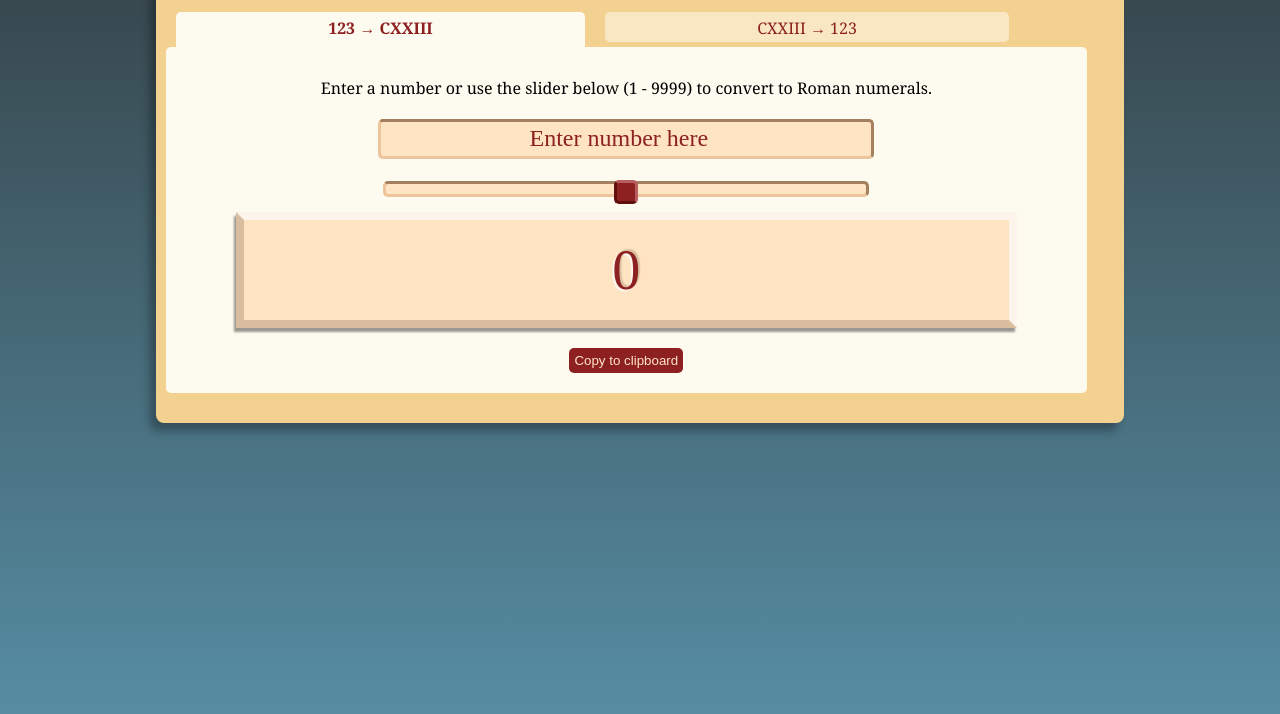
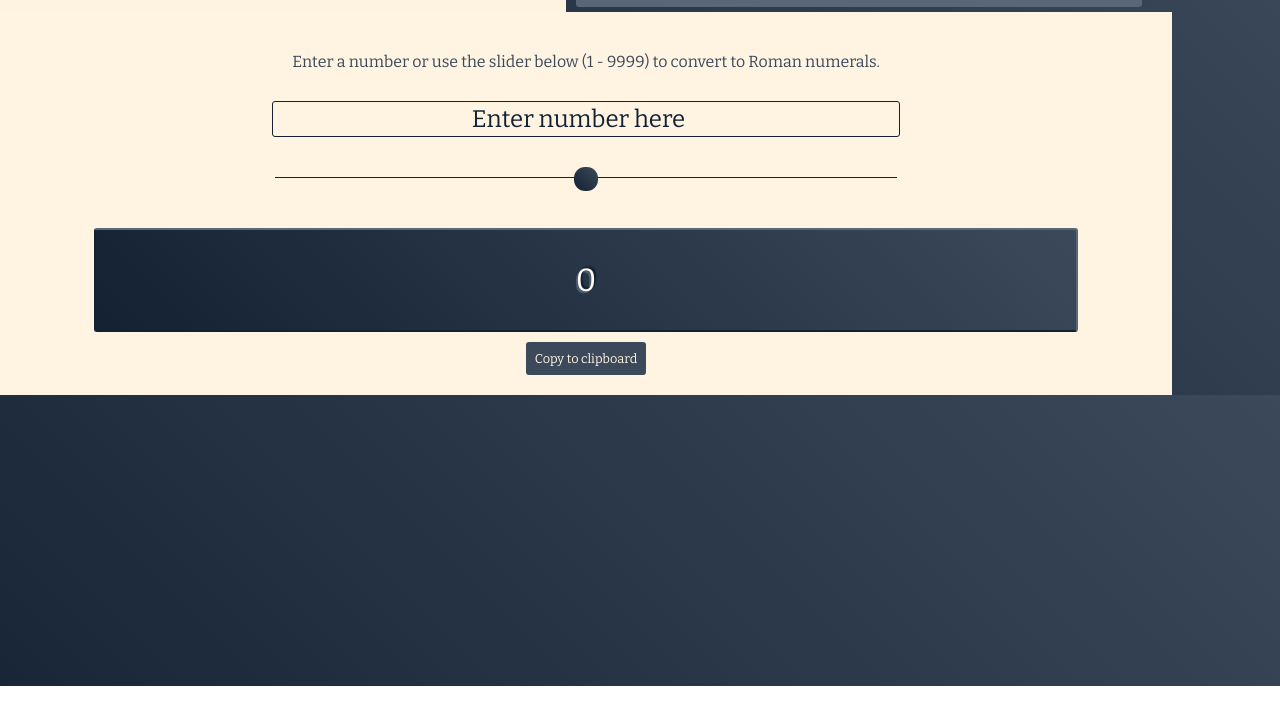
Before and after one commit to DimitriRem/Roman-Numeral-Converter, a plain HTML site: page index.html in a window 1280 px wide. Shown: the part 114-828 px from the top of the page. After the commit the page ends 800 px from the top, so only its background shows below. Drawn offline with nearby package versions, Linux system fonts and the light colour scheme.

Commit message:
updating to do Bard query

```diff
--- a/index.html
+++ b/index.html
@@ -1,48 +1,84 @@
 <!DOCTYPE html>
 <html lang="en">
-
   <head>
-    <meta charset="UTF-8">
-    <meta name="viewport" content="width=device-width, initial-scale=1.0">
+    <meta charset="UTF-8" />
+    <meta name="viewport" content="width=device-width, initial-scale=1.0" />
     <title>Roman Numeral Converter</title>
     <link rel="stylesheet" href="styles.css" />
+    <link rel="preconnect" href="https://fonts.googleapis.com" />
+    <link rel="preconnect" href="https://fonts.gstatic.com" crossorigin />
+    <link
+      href="https://fonts.googleapis.com/css2?family=Bitter&display=swap"
+      rel="stylesheet"
+    />
   </head>
 
   <body>
-    <div id="mainContainer">
     <h1>Roman Numeral Converter</h1>
+
     <div id="conversionSelector">
-            <div class="button-active" id="button-AtoR" onclick="AtoR()">123 &rarr; CXXIII</div>
-            <div class="button" id="button-RtoA" onclick="RtoA()"> CXXIII &rarr; 123</div>
+      <div class="button-active" id="button-AtoR" onclick="AtoR()">
+        123 &rarr; CXXIII
+      </div>
+      <div class="button" id="button-RtoA" onclick="RtoA()">
+        CXXIII &rarr; 123
+      </div>
     </div>
 
     <div id="subContainerAtoR">
-            <p>Enter a number or use the slider below (1 - 9999) to convert to Roman numerals.</p>
+      <p>
+        Enter a number or use the slider below (1 - 9999) to convert to Roman
+        numerals.
+      </p>
       <form>
-                <input type="number" min="1" max="9999" id="numberInput" name="numberInput"
-                    placeholder="Enter number here" required>
-                <input type="range" id="slider" name="slider" min="1" max="9999" step=1>
+        <input
+          type="number"
+          min="1"
+          max="9999"
+          id="numberInput"
+          name="numberInput"
+          class="numberInput"
+          placeholder="Enter number here"
+          required
+        />
+        <input
+          type="range"
+          id="slider"
+          name="slider"
+          min="1"
+          max="9999"
+          step="1"
+        />
       </form>
-            <div id="outputContainer">
-                <div id="output">0</div>
+      <div id="outputContainer" class="outputContainer">
+        <div id="output" class="output">0</div>
       </div>
-            <button type="button" onclick="copyToClipboard()">Copy to clipboard</button>
+      <div class="clipboardButton" onclick="copyToClipboard()">
+        Copy to clipboard
+      </div>
     </div>
 
     <div id="subContainerRtoA">
-            <p>Enter Roman numerals below to convert to Arabic (standard) numerals.</p>
+      <p>
+        Enter Roman numerals below to convert to Arabic (standard) numerals.
+      </p>
       <form>
-                <input type="text" id="romanInput" name="romanInput" placeholder="Enter Roman numeral here" required>
+        <input
+          type="text"
+          id="romanInput"
+          name="romanInput"
+          class="numberInput"
+          placeholder="Enter Roman numeral here"
+          required
+        />
       </form>
-            <div id="romanOutputContainer">
-                <div id="romanOutput">0</div>
+      <div id="romanOutputContainer" class="outputContainer">
+        <div id="romanOutput" class="output">0</div>
       </div>
-            <button type="button" onclick="copyToClipboard()">Copy to clipboard</button>
+      <div class="clipboardButton" onclick="copyToClipboard()">
+        Copy to clipboard
       </div>
-
-
     </div>
     <script defer src="main.js"></script>
   </body>
-
 </html>
--- a/styles.css
+++ b/styles.css
@@ -1,26 +1,21 @@
 body {
-    background-image: linear-gradient(#333e42, #568da3);
-    height: 100vh;
-    font-family: Cambria, Cochin, Georgia, Times, 'Times New Roman', serif;
-}
-
-#mainContainer {
-    width: 75%;
-    margin:20px auto;
-    text-align:center;
-    background-color: #f3d191;
-    padding:10px;
-    padding-bottom:30px;
-    border-radius: 8px;
-    box-shadow: -6px 8px 8px rgba(0, 0, 0, 0.3) ;
+  background-image: linear-gradient(45deg, #142132, #3c495b);
+  height: 100%;
+  width: 90%;
+  font-family: "Bitter", Cambria, Cochin, Georgia, Times, "Times New Roman",
+    serif;
+    margin: 0px;
 }
 
 #subContainerAtoR {
-  display:block;
-  width:95%;
-  background-color: #fdfbef;
-  border-radius:5px;
+  display: block;
+  width: 100%;
+  background-color: #fff4e2;
+  border-radius: 0;
   padding: 10px;
+  color: #3c495b;
+  text-align: center;
+
 }
 
 form {
@@ -28,180 +23,133 @@ form {
 }
 
 P {
-  margin: auto;
+  margin: 30px auto;
+  color: #3c495b;
 }
 
 #subContainerRtoA {
   display: none;
-  width:95%;
-  background-color: #fdfbef;
-  border-radius:5px;
+  width: 100%;
+  background-color: #fff4e2;
+  border-radius: 0;
   padding: 10px;
+  color: #3c495b;
+  text-align: center;
 }
 
 h1 {
-    color: #8d2020;
+  color: #fff4e2;
   font-size: 2em;
-    padding-bottom:10px;
+  padding-bottom: 10px;
+  width: 100%;
+  text-align: center;
 }
 
-
 #conversionSelector {
-  width:90%;
+  width: 100%;
   display: flex;
   flex-direction: row;
-  justify-content: space-evenly;
-}
-
-button {
-  background-color:#8d2020;
-  color: #ffe4c4;
-  border: 0;
-  padding: 5px;
-  cursor: pointer;
-  border-radius: 5px;
-  flex-grow: 1;
-  margin: 10px 20px;
+  justify-content: space-between;
 }
 
 .button-active {
-  background-color:#fdfbef;
-  color: #8d2020;
+  background-color: #fef3df;
+  color: #3c495b;
   border: 0;
   padding: 5px;
   cursor: pointer;
   border-radius: 5px 5px 0 0;
   flex-grow: 1;
-  margin: 0px 10px;
-  height:25px;
+  height: 25px;
   font-weight: bold;
+  text-align: center;
 }
 
 .button {
-  background-color:#fdfbef85;
-  color: #8d2020;
-  border: 0;
+  background-color: #596677;
+  color: #fef3df;
   padding: 5px;
   cursor: pointer;
-  border-radius: 5px;
+  border-radius: 3px;
   flex-grow: 1;
   margin: 0px 10px;
   height: 20px;
+  text-align: center;
 }
 
 .button:hover {
-  background-color:#fdfbef;
+  background-color: #8190a3;
 }
 
-p {
-  width:70%;
-  margin: 20px auto;
+.clipboardButton {
+  background-color: #3c495b;
+  font-size: 0.8rem;
+  color: #fff4e2;
+  border: 0;
+  padding: 9px;
+  cursor: pointer;
+  border-radius: 3px;
+  margin: 10px auto;
+  width: fit-content
 }
 
-#numberInput {
+.clipboardButton:hover {
+  background-color: #8190a3;
+}
+
+.numberInput {
   width: 60%;
   height: 2rem;
-    text-align:center;
-    font-family: 'Times New Roman', Times, serif;
+  text-align: center;
+  font-family: "Bitter", "Times New Roman", Times, serif;
   font-size: 1.5rem;
-    background-color: #ffe4c4;
-    color: #8d2020;
-    border: 3px solid ;
-    border-bottom-color: #eec49c;
-    border-left-color: #eec49c;
-    border-top-color: #a5805e;
-    border-right-color: #a5805e;
-    margin-bottom: 20px;
-    border-radius: 5px;
+  border: 1px solid #142132;
+  background-color:transparent;
+  color:#142132;
+  border-radius: 3px;
 }
 
-#romanInput {
-  width: 60%;
-  height: 2rem;
-  text-align:center;
-  font-family: 'Times New Roman', Times, serif;
+.numberInput::placeholder {
+  font-family: "Bitter", "Times New Roman", Times, serif;
   font-size: 1.5rem;
-  background-color: #ffe4c4;
-  color: #8d2020;
-  border: 3px solid ;
-  border-bottom-color: #eec49c;
-  border-left-color: #eec49c;
-  border-top-color: #a5805e;
-  border-right-color: #a5805e;
-  margin-bottom: 20px;
-  border-radius: 5px;
+  color: #142132;
 }
 
-#numberInput::placeholder {
-    font-family: 'Times New Roman', Times, serif;
-    font-size: 1.5rem;
-    color: #8d2020;
-}
-
-#romanInput::placeholder {
-  font-family: 'Times New Roman', Times, serif;
-  font-size: 1.5rem;
-  color: #8d2020;
-}
-
-#outputContainer {
-    border: 8px solid;
+.outputContainer {
+  background-image: linear-gradient(45deg, #142132, #3c495b);
+  border: 2px solid;
   width: 85%;
   height: 100px;
-    margin:10px auto;
-    font-size: 3.5rem;
-    background-color: #ffe4c4;
-    border-top-color: #fdf5ec;
-    border-right-color: #fdf5ec;
-    border-bottom-color: #d8be9e;
-    border-left-color: #d8be9e;
-    box-shadow: -2px 4px 2px rgba(0, 0, 0, 0.4) ;
+  margin: 10px auto;
+  font-size: 2rem;
+  border-radius: 3px;
+  border-top-color: #5c6877;
+  border-right-color: #5c6877;
+  border-bottom-color: #142132;
+  border-left-color: #142132;
   display: flex;
   flex-direction: row;
   justify-content: center;
   align-items: center;
   flex-wrap: wrap;
   overflow: auto;
+  max-width: 100%;
 }
 
-#romanOutputContainer {
-  border: 8px solid;
-  width: 85%;
-  height: 100px;
-  margin:10px auto;
-  font-size: 3.5rem;
-  background-color: #ffe4c4;
-  border-top-color: #fdf5ec;
-  border-right-color: #fdf5ec;
-  border-bottom-color: #d8be9e;
-  border-left-color: #d8be9e;
-  box-shadow: -2px 4px 2px rgba(0, 0, 0, 0.4) ;
+.output {
+  font-family: "Bitter", "Times New Roman", Times, serif;
+  color: #fffaf1;
+  text-shadow: 2px -2px 1px #142132, -2px 2px 0px #4c5c72;
   display: flex;
-  flex-direction: row;
-  justify-content: center;
-  align-items: center;
 flex-wrap: wrap;
-  overflow: auto;
-}
-
-#output {
-    font-family: 'Times New Roman', Times, serif;
-    color: #8d2020;
-    text-shadow: 2px -2px 1px #d8be9e, -2px 2px 0px #fdf5ec;
-}
-
-#romanOutput {
-  font-family: 'Times New Roman', Times, serif;
-  color: #8d2020;
-  text-shadow: 2px -2px 1px #d8be9e, -2px 2px 0px #fdf5ec;
-}
-
-form {
-  width:90%;
+max-width: 100%;
+font-size: 2rem;
 }
 
 
-
+form {
+  width: 90%;
+}
 
 /*  SLIDER  */
 /*********** Baseline, reset styles ***********/
@@ -211,7 +159,7 @@ input[type="range"] {
   background: transparent;
   cursor: pointer;
   width: 60%;
-
+  margin: 40px auto;
 }
 
 /* Removes default focus */
@@ -222,81 +170,57 @@ input[type="range"] {
 /******** Chrome, Safari, Opera and Edge Chromium styles ********/
 /* slider track */
 input[type="range"]::-webkit-slider-runnable-track {
-    background-color: #ffe4c4;
-    border-radius: 0rem;
-    height: 1rem;
-    border: 3px solid ;
-    border-bottom-color: #eec49c;
-    border-left-color: #eec49c;
-    border-top-color: #a5805e;
-    border-right-color: #a5805e;
-    border-radius: 5px;
+  background-color: #142132;
+  height: 1px;
+
 }
 
 /* slider thumb */
 input[type="range"]::-webkit-slider-thumb {
   -webkit-appearance: none; /* Override default look */
   appearance: none;
-    margin-top: -4px; /* Centers thumb on the track */
-    background-color: #8d2020;
-    border-radius: 0rem;
-    border: 3px solid ;
-    border-bottom-color: #610e0e;
-    border-left-color: #610e0e;
-    border-top-color: #b95e5e;
-    border-right-color: #b95e5e;
+  margin-top: -10px; /* Centers thumb on the track */
+  background-image: linear-gradient(45deg, #142132, #3c495b);
+  background-color: #142132;
   height: 1.5rem;
   width: 1.5rem;
-    border-radius: 5px;
+  border-radius: 0.7rem;
 }
 
 input[type="range"]:focus::-webkit-slider-thumb {
-    outline: 0.5px solid #b95e5e;
+  outline: 0.5px solid #3c495b;
   outline-offset: 0.125rem;
 }
 
 /*********** Firefox styles ***********/
 /* slider track */
 input[type="range"]::-moz-range-track {
-    background-color: #ffe4c4;
-    border-radius: 0rem;
-    height: 1rem;
-    border: 3px solid ;
-    border-bottom-color: #eec49c;
-    border-left-color: #eec49c;
-    border-top-color: #a5805e;
-    border-right-color: #a5805e;
-    border-radius: 5px;
+  background-color: #142132;
+  height: 1px;
 }
 
 /* slider thumb */
 input[type="range"]::-moz-range-thumb {
   background-color: #8d2020;
   border: none; /*Removes extra border that FF applies*/
-    border-radius: 0rem;
-    border: 3px solid ;
-    border-bottom-color: #610e0e;
-    border-left-color: #610e0e;
-    border-top-color: #b95e5e;
-    border-right-color: #b95e5e;
+  background-image: linear-gradient(45deg, #142132, #3c495b);
+  background-color: #142132;
   height: 1.5rem;
   width: 1.5rem;
-    border-radius: 5px;
+  border-radius: 0.7rem;
 }
 
-  input[type="range"]:focus::-moz-range-thumb{
-    outline: 0.5px solid #b95e5e;
+input[type="range"]:focus::-moz-range-thumb {
+  outline: 0.5px solid #3c495b;
   outline-offset: 0.125rem;
 }
 
-  @media only screen and (max-width:500px) {
-
+@media only screen and (max-width: 500px) {
   #output {
     font-size: 2rem;
   }
 
   #outputContainer {
-
     margin-bottom: 20px;
   }
 
```
Lines whose indentation alone changed are shown as unchanged.
